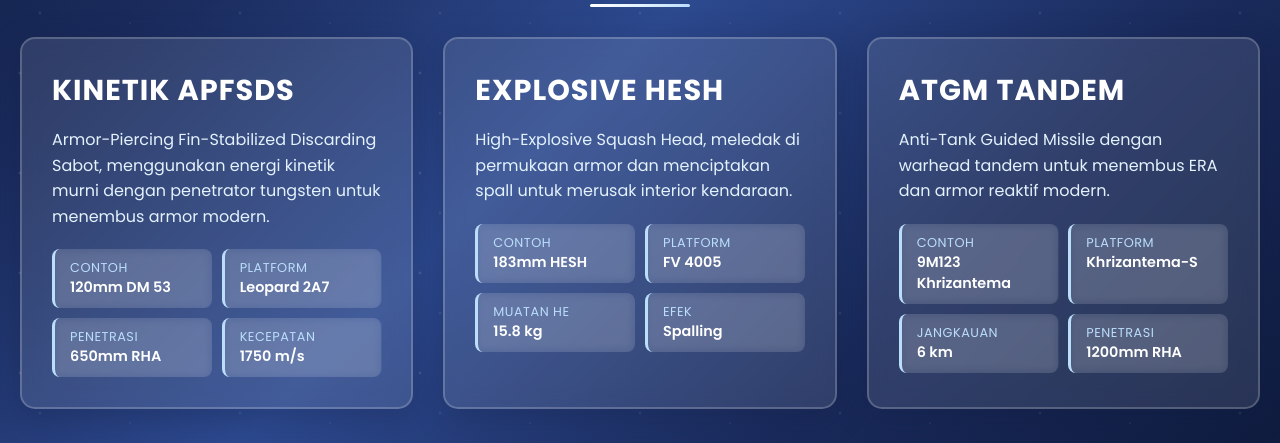
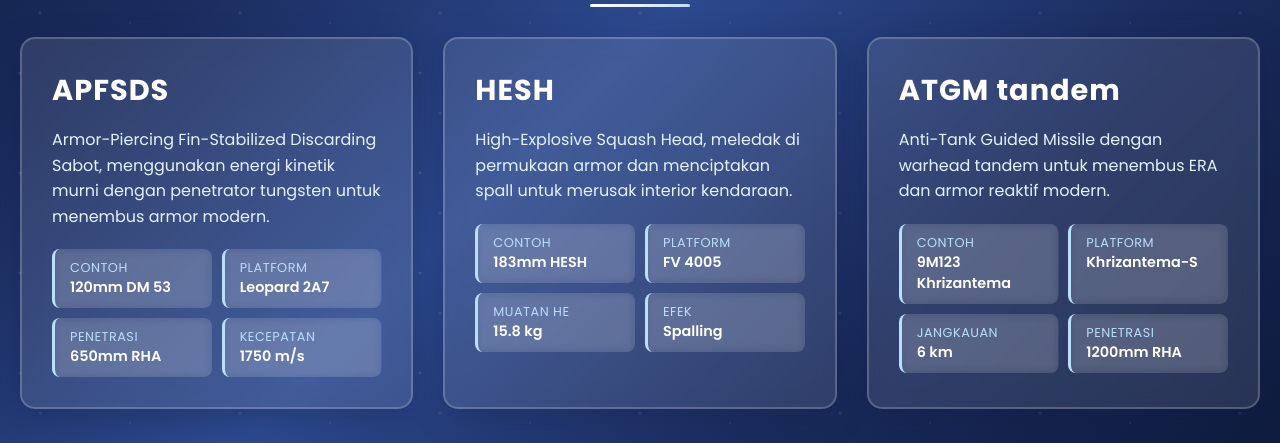
Before and after one commit to CatlazyBB/dari.wt, a plain HTML site: page index.html in a window 1280 px wide. Shown: the part 357-800 px from the top of the page. Drawn offline with Linux system fonts and the light colour scheme.

Commit message:
Update index.html

```diff
--- a/index.html
+++ b/index.html
@@ -228,7 +228,7 @@
             <h2 class="category-title">BERDASARKAN TEKNOLOGI</h2>
             <div class="grid">
                 <div class="bullet-card">
-                    <h3 class="bullet-title">KINETIK APFSDS</h3>
+                    <h3 class="bullet-title">APFSDS</h3>
                     <p class="bullet-description">Armor-Piercing Fin-Stabilized Discarding Sabot, menggunakan energi kinetik murni dengan penetrator tungsten untuk menembus armor modern.</p>
                     <div class="bullet-specs">
                         <div class="spec-item">
@@ -251,7 +251,7 @@
                 </div>
 
                 <div class="bullet-card">
-                    <h3 class="bullet-title">EXPLOSIVE HESH</h3>
+                    <h3 class="bullet-title">HESH</h3>
                     <p class="bullet-description">High-Explosive Squash Head, meledak di permukaan armor dan menciptakan spall untuk merusak interior kendaraan.</p>
                     <div class="bullet-specs">
                         <div class="spec-item">
@@ -274,7 +274,7 @@
                 </div>
 
                 <div class="bullet-card">
-                    <h3 class="bullet-title">ATGM TANDEM</h3>
+                    <h3 class="bullet-title">ATGM tandem</h3>
                     <p class="bullet-description">Anti-Tank Guided Missile dengan warhead tandem untuk menembus ERA dan armor reaktif modern.</p>
                     <div class="bullet-specs">
                         <div class="spec-item">
@@ -447,6 +447,7 @@
             <p class="footer-text">
                 Informasi ini disajikan untuk tujuan edukasi dan referensi teknis.<br>
                 Penggunaan amunisi harus mematuhi hukum dan regulasi yang berlaku.
+                by:CatlazyBB (Dimas)
             </p>
         </div>
     </div>
```
